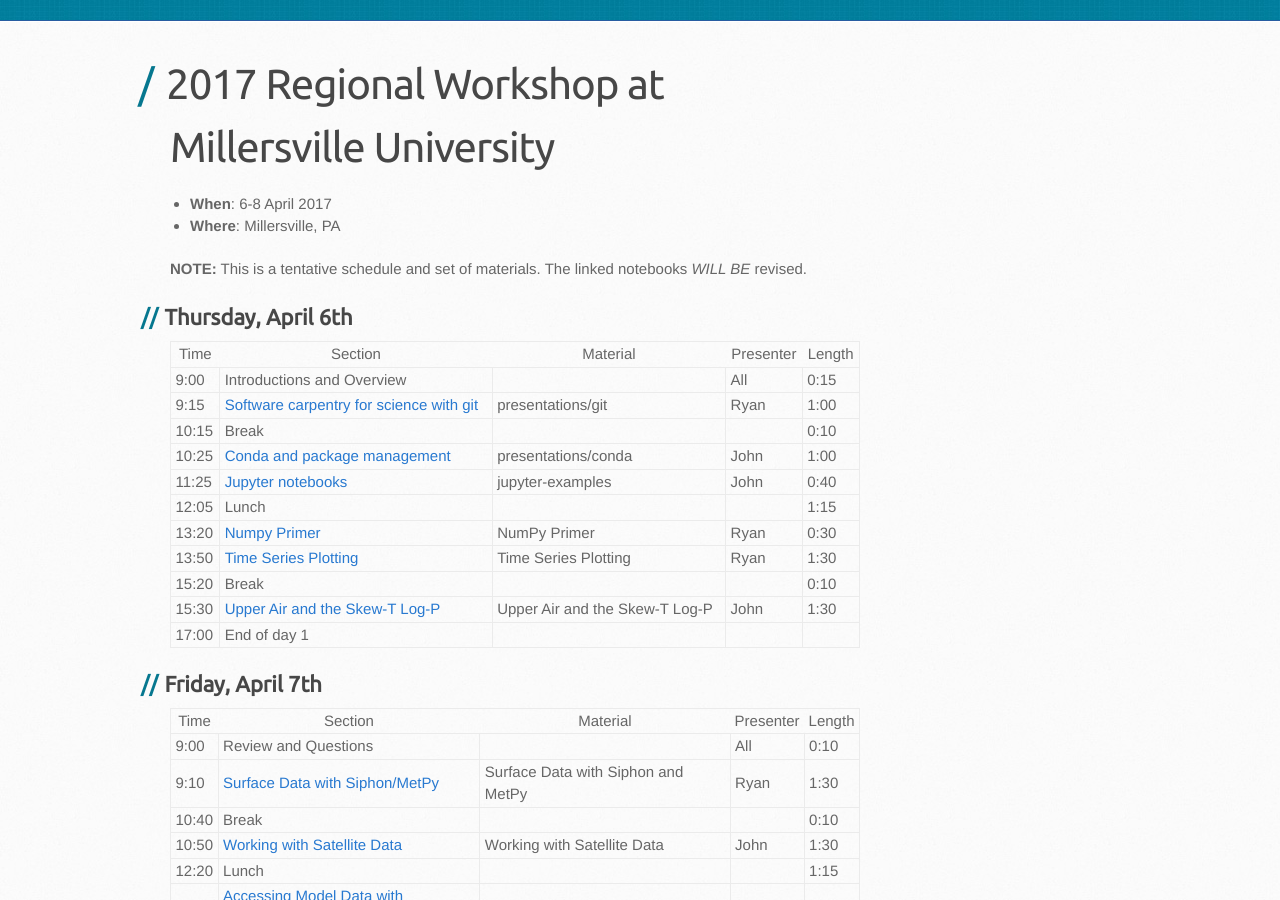
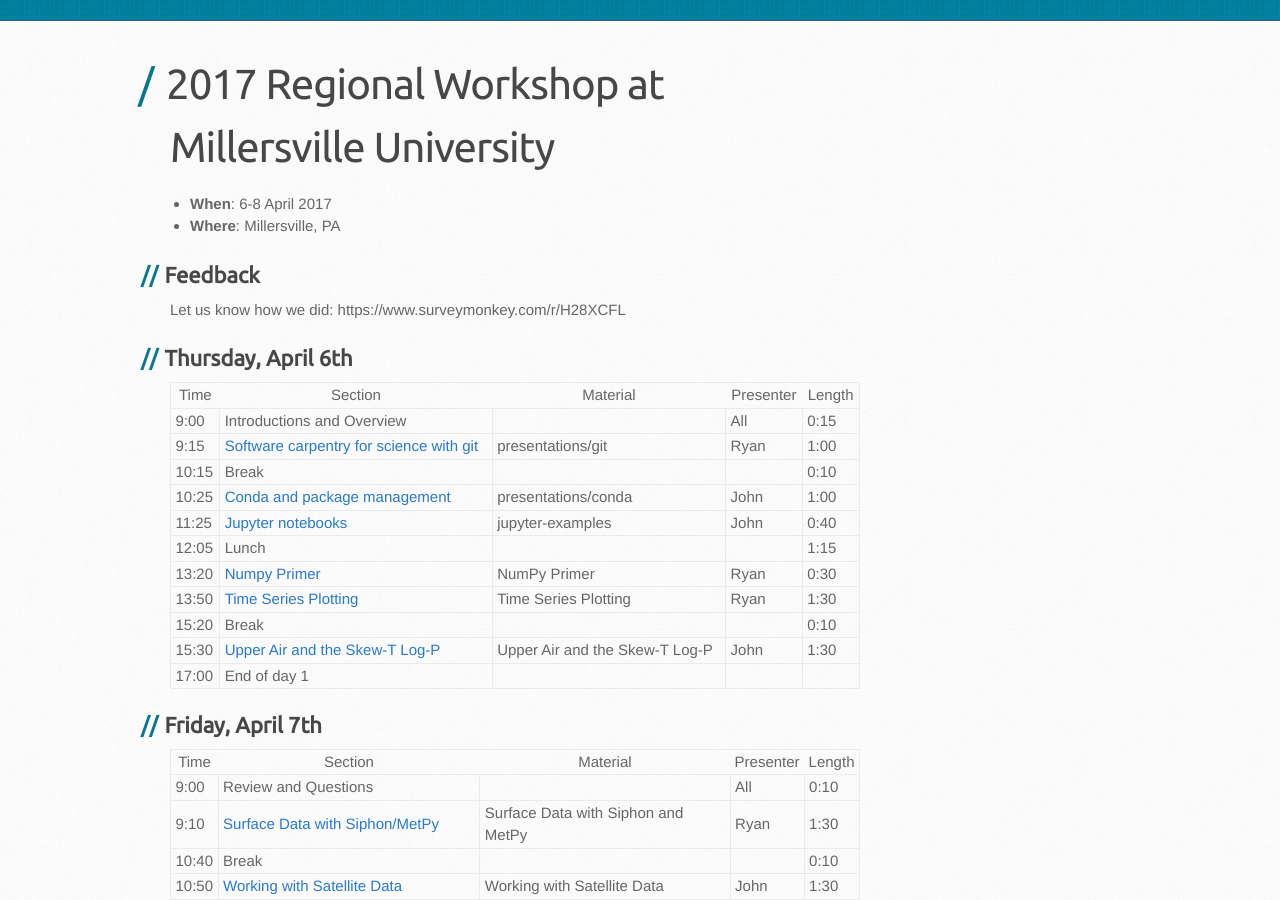
Before and after one commit to Unidata/python-workshop, a Jekyll site: the page built from events/millersville2017.md, in a window 1280 px wide and 900 px high, scrolled down 358 px. Built offline with Jekyll 4.4.1, drawn with Linux system fonts in a browser that asks for light colours; some web fonts are replaced; our own code applies the rules of GitHub Pages for plain Markdown files.

Commit message:
Update millersville2017.md

```diff
--- a/events/millersville2017.md
+++ b/events/millersville2017.md
@@ -6,7 +6,8 @@ title:
 - **When**: 6-8 April 2017
 - **Where**: Millersville, PA
 
-**NOTE:** This is a tentative schedule and set of materials. The linked notebooks *WILL BE* revised.
+## Feedback
+Let us know how we did: https://www.surveymonkey.com/r/H28XCFL
 
 ## Thursday, April 6th
 
```
